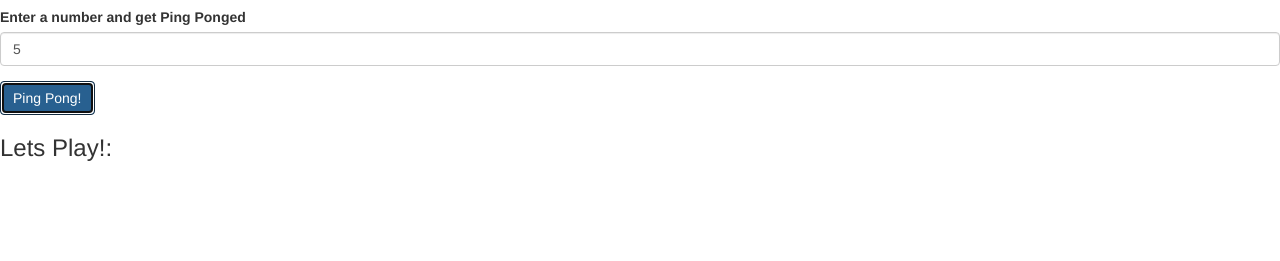
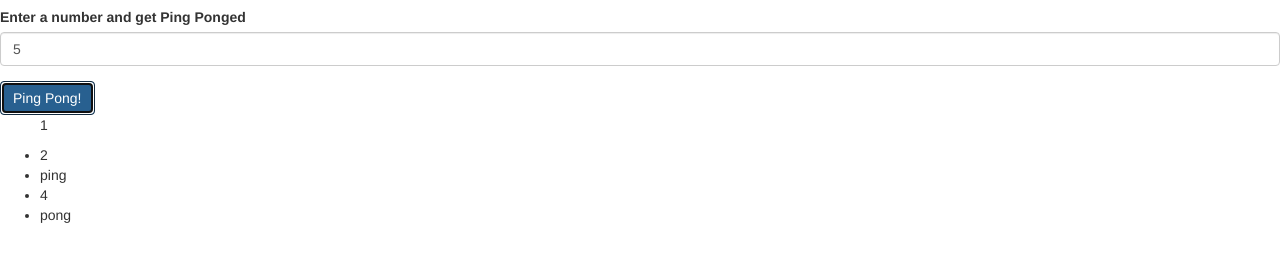
Before and after one commit to ZHedgepeth/ping-pong, a plain HTML site: page index.html in a window 1280 px wide. Both pictures are taken after typing "5" into the empty fields and a click on the button "Ping Pong!". Shown: the part 63-324 px from the top of the page. Drawn offline with Linux system fonts and the light colour scheme.

Commit message:
fully connect business logic with user interface as well as alter listing back to original

```diff
--- a/index.html
+++ b/index.html
@@ -17,7 +17,10 @@
 
       <button type="submit" class="btn btn-primary">Ping Pong!</button>
       </form>
-      <h3>Lets Play!:<span id="output"></span></h3>
+      <div id="output">
+        <ul class="numberOutput">Lets Play!:"output"
+        </ul>
+      </div>
 
   </body>
 </html>
--- a/js/scripts.js
+++ b/js/scripts.js
@@ -1,36 +1,47 @@
-//
-// function inputResults(numberInput) {
-//   var pingPongResult = [];
-//
-//     if (numberInput % 3 === 0) {
-//       pingPongResult.push("ping");
-//     }
-//     else if (numberInput % 5 === 0) {
-//       pingPongResult.push("pong");
-//     }
-//     else if (numberInput % 15 === 0) {
-//       pingPongResult.push("pingpong")
-//     }
-//     else {
-//       pingPongResult.push(numberInput)
-//     }
-//   return pingPongResult
-// }
+$(document).ready(function() {
 
-function displayResults(numberSet) {
-    $('#output').text("");
-    for (var numberIndex = 0; numberIndex <= numberSet.length; numberIndex++) {
-      $('#output ul').append("<li>" + numberSet[numberIndex] + "<li>");
+var pingPong = function(numberInput) {
+    var numberOutput = []
+    if (numberInput < 1) {
+      alert("Not a valid number! Try again!")
+    }
+
+    else {
+      for (var numberIndex = 1; numberIndex <= numberInput; numberIndex++) {
+        if (numberIndex % 15 === 0) {
+          var pingPong = numberInput[numberIndex];
+          pingPong = "ping-pong"
+          numberOutput.push(pingPong)
+        }
+        else if (numberIndex % 5 === 0) {
+          var pong = numberInput[numberIndex]
+          pong = "pong";
+          numberOutput.push(pong)
+        }
+        else if (numberIndex % 3 === 0) {
+          var ping = numberInput[numberIndex]
+          ping = "ping";
+          numberOutput.push(ping)
+        } else {
+          numberOutput.push(numberIndex)
+        }
+      }
+
+      return numberOutput.join("<li>")
     }
   }
 
-
-$(document).ready(function() {
   $('#userNumber').submit(function(event) {
     event.preventDefault();
 
     var numberInput = parseInt($('#numberInput').val());
-    var results = inputResults(numberInput)
-    displayResults(results)
+    $('#output ul').text("");
+    var result = pingPong(numberInput)
+
+    var output = $('#output ul');
+    output.html("<p> " + result + "</p>")
+    var pingPongOutput = output.text().split(" ");
+
+
   });
 });
```
